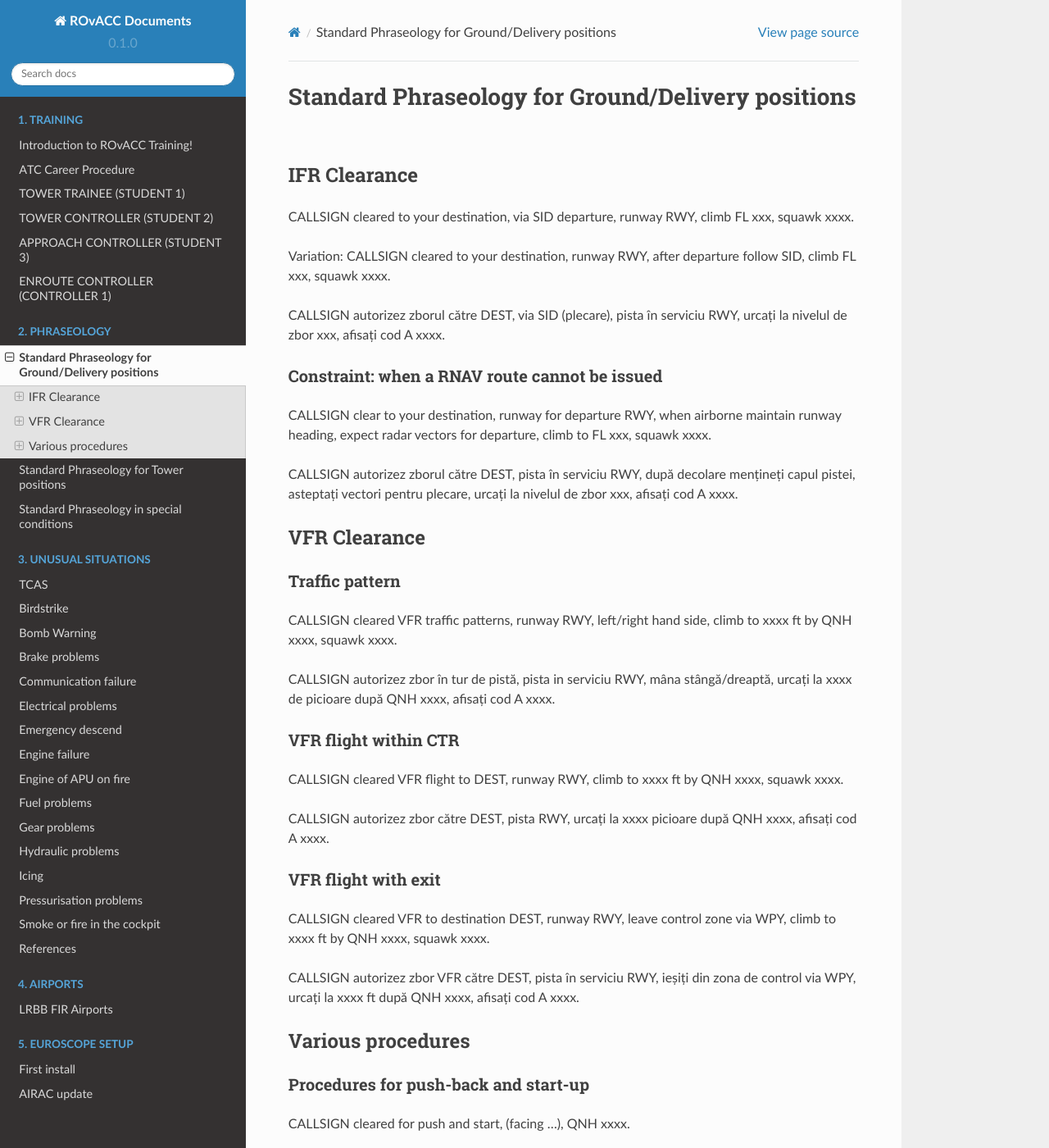
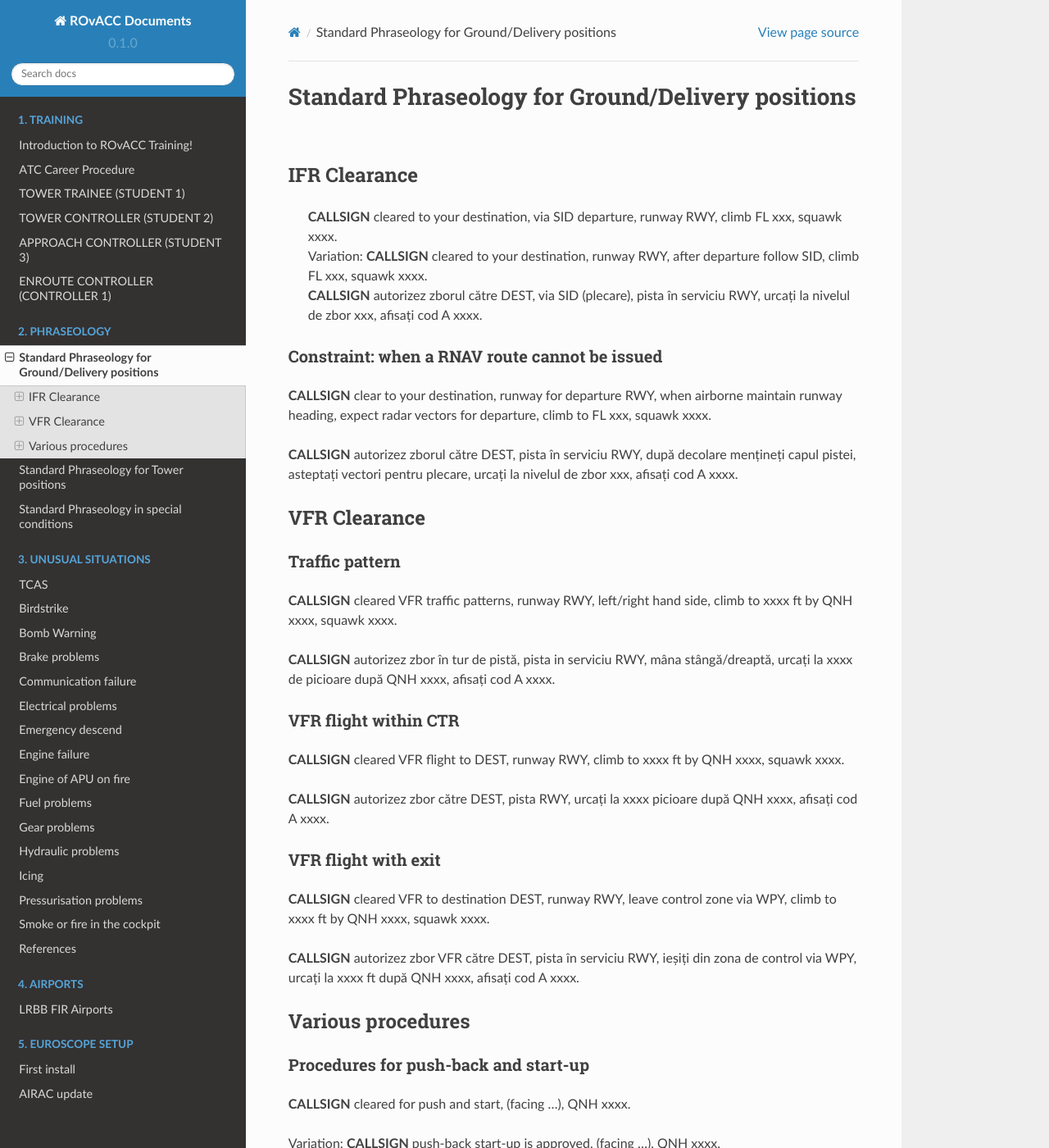
Before and after one commit to ROvACC/training-docs, a Sphinx documentation site: the page built from docs/source/phraseology/ground.rst, in a window 1280 px wide and 1400 px high. Shown: the whole window at 82% size. Built offline with Sphinx 7.4.7 and the Read the Docs theme 2.0.0, drawn with Linux system fonts in a browser that asks for light colours; some of the changed text lies outside the part shown.

Commit message:
test ground

```diff
--- a/docs/source/phraseology/ground.rst
+++ b/docs/source/phraseology/ground.rst
@@ -5,18 +5,16 @@ Standard Phraseology for Ground/Delivery positions
 IFR Clearance
 =============
 
-CALLSIGN cleared to your destination, via SID departure, runway RWY, climb FL xxx, squawk xxxx.
-
-Variation: CALLSIGN cleared to your destination, runway RWY, after departure follow SID, climb FL xxx, squawk xxxx.
-
-CALLSIGN autorizez zborul către DEST, via SID (plecare), pista în serviciu RWY, urcați la nivelul de zbor xxx, afisați cod A xxxx.
+  | **CALLSIGN** cleared to your destination, via SID departure, runway RWY, climb FL xxx, squawk xxxx.
+  | Variation: **CALLSIGN** cleared to your destination, runway RWY, after departure follow SID, climb FL xxx, squawk xxxx.
+  | **CALLSIGN** autorizez zborul către DEST, via SID (plecare), pista în serviciu RWY, urcați la nivelul de zbor xxx, afisați cod A xxxx.
 
 Constraint: when a RNAV route cannot be issued
 ----------------------------------------------
 
-CALLSIGN clear to your destination, runway for departure RWY, when airborne maintain runway heading, expect radar vectors for departure, climb to FL xxx, squawk xxxx.
+**CALLSIGN** clear to your destination, runway for departure RWY, when airborne maintain runway heading, expect radar vectors for departure, climb to FL xxx, squawk xxxx.
 
-CALLSIGN autorizez zborul către DEST, pista în serviciu RWY, după decolare mențineți capul pistei, asteptați vectori pentru plecare, urcați la nivelul de zbor xxx, afisați cod A xxxx.
+**CALLSIGN** autorizez zborul către DEST, pista în serviciu RWY, după decolare mențineți capul pistei, asteptați vectori pentru plecare, urcați la nivelul de zbor xxx, afisați cod A xxxx.
 
 VFR Clearance
 =============
@@ -24,23 +22,23 @@ VFR Clearance
 Traffic pattern
 ---------------
 
-CALLSIGN cleared VFR traffic patterns, runway RWY, left/right hand side, climb to xxxx ft by QNH xxxx, squawk xxxx.
+**CALLSIGN** cleared VFR traffic patterns, runway RWY, left/right hand side, climb to xxxx ft by QNH xxxx, squawk xxxx.
 
-CALLSIGN autorizez zbor în tur de pistă, pista in serviciu RWY, mâna stângă/dreaptă, urcați la xxxx de picioare după QNH xxxx, afisați cod A xxxx.
+**CALLSIGN** autorizez zbor în tur de pistă, pista in serviciu RWY, mâna stângă/dreaptă, urcați la xxxx de picioare după QNH xxxx, afisați cod A xxxx.
 
 VFR flight within CTR
 ---------------------
 
-CALLSIGN cleared VFR flight to DEST, runway RWY, climb to xxxx ft by QNH xxxx, squawk xxxx.
+**CALLSIGN** cleared VFR flight to DEST, runway RWY, climb to xxxx ft by QNH xxxx, squawk xxxx.
 
-CALLSIGN autorizez zbor către DEST, pista RWY, urcați la xxxx picioare după QNH xxxx, afisați cod A xxxx.
+**CALLSIGN** autorizez zbor către DEST, pista RWY, urcați la xxxx picioare după QNH xxxx, afisați cod A xxxx.
 
 VFR flight with exit
 --------------------
 
-CALLSIGN cleared VFR to destination DEST, runway RWY, leave control zone via WPY, climb to xxxx ft by QNH xxxx, squawk xxxx.
+**CALLSIGN** cleared VFR to destination DEST, runway RWY, leave control zone via WPY, climb to xxxx ft by QNH xxxx, squawk xxxx.
 
-CALLSIGN autorizez zbor VFR către DEST, pista în serviciu RWY, ieșiți din zona de control via WPY, urcați la xxxx ft după QNH xxxx, afisați cod A xxxx.
+**CALLSIGN** autorizez zbor VFR către DEST, pista în serviciu RWY, ieșiți din zona de control via WPY, urcați la xxxx ft după QNH xxxx, afisați cod A xxxx.
 
 Various procedures
 ==================
@@ -48,46 +46,46 @@ Various procedures
 Procedures for push-back and start-up
 -------------------------------------
 
-CALLSIGN cleared for push and start, (facing ...), QNH xxxx.
+**CALLSIGN** cleared for push and start, (facing ...), QNH xxxx.
 
-Variation: CALLSIGN push-back start-up is approved, (facing ...), QNH xxxx.
+Variation: **CALLSIGN** push-back start-up is approved, (facing ...), QNH xxxx.
 
-CALLSIGN autorizez împingerea inapoi și pornirea motoarelor, (fața către...), QNH xxxx.
+**CALLSIGN** autorizez împingerea inapoi și pornirea motoarelor, (fața către...), QNH xxxx.
 
 *Observation*: sometimes when exiting the parking position the pilot can be reminded the active runway and the time check; the facing direction can be omitted
 
 Procedures for start-up in the parking position
 -----------------------------------------------
 
-CALLSIGN start-up approved, QNH xxxx.
+**CALLSIGN** start-up approved, QNH xxxx.
 
-CALLSIGN autorizez pornirea motoarelor, QNH xxxx.
+**CALLSIGN** autorizez pornirea motoarelor, QNH xxxx.
 
 *Observation*: Pilots can ask for outside temperature.
 
 Taxi clearance (to runway)
 --------------------------
 
-CALLSIGN taxi to holding point runway RWY via ...
+**CALLSIGN** taxi to holding point runway RWY via ...
 
-CALLSIGN rulați către poziția de așteptare pista RWY via ...
+**CALLSIGN** rulați către poziția de așteptare pista RWY via ...
 
 *Observation*: The main rule: DESTINATION, followed by ROUTE
 
 Transfer of Communication
 -------------------------
 
-CALLSIGN contact UNIT_NAME (on) xxx.xxx.
+**CALLSIGN** contact UNIT_NAME (on) xxx.xxx.
 
-CALLSIGN chemați / comutați cu / schimbați cu UNIT_NAME (pe) xxx.xxx.
+**CALLSIGN** chemați / comutați cu / schimbați cu UNIT_NAME (pe) xxx.xxx.
 
 *Observation*: In general, UNIT_NAME is not translated in Romanian.
 
 Taxi clearance (to stand)
 -------------------------
 
-CALLSIGN taxi to parking stand / parking position / stand STAND_NO via ...
+**CALLSIGN** taxi to parking stand / parking position / stand STAND_NO via ...
 
-CALLSIGN rulați către poziția de parcare STAND_NO via ...
+**CALLSIGN** rulați către poziția de parcare STAND_NO via ...
 
 *Observation*: The main rule: DESTINATION, followed by ROUTE
```
